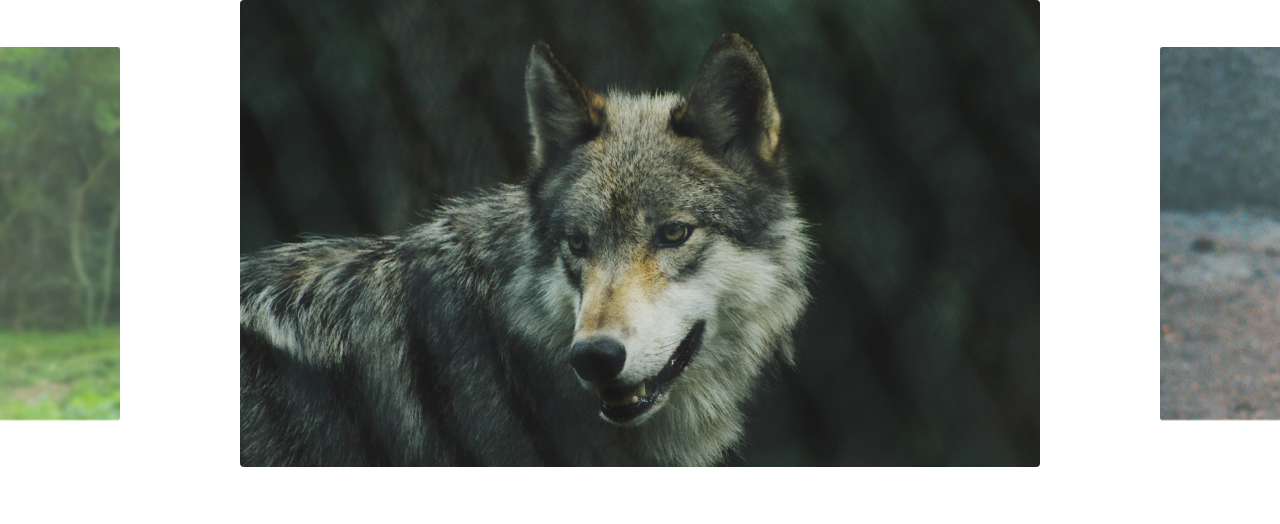
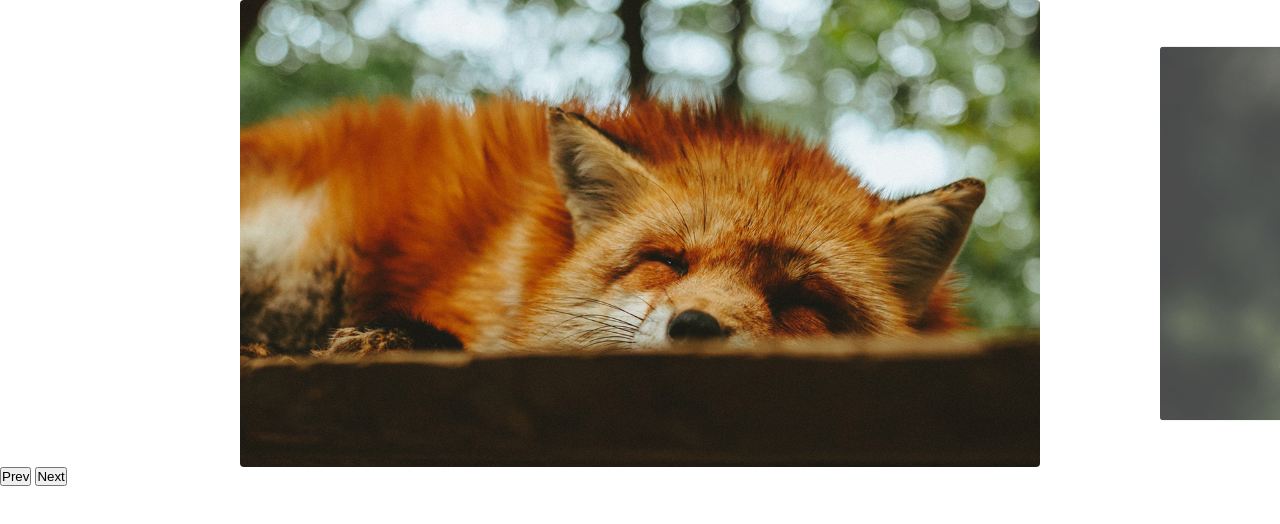
Before and after one commit to KLusvarghi/Slides, a plain HTML site: page index.html in a window 1280 px wide. Drawn offline with Linux system fonts and the light colour scheme.

Commit message:
navegação por botão atualizada

```diff
--- a/index.html
+++ b/index.html
@@ -18,6 +18,10 @@
         <li><img src="img/foto6.jpg" alt="foto6" /></li>
       </ul>
     </div>
+    <div class="arrow-nav">
+      <button class="prev">Prev</button>
+      <button class="next">Next</button>
+    </div>
     <script src="js/script.js" type="module"></script>
   </body>
 </html>
--- a/js/script.js
+++ b/js/script.js
@@ -1,7 +1,7 @@
-import Slide from './slide.js';
+import {Slidenav} from './slide.js';
 
-const slide = new Slide('.slide', '.slide-wrapper');
+const slide = new Slidenav('.slide', '.slide-wrapper');
 slide.init()
 
-slide.changeSlide(4)
-slide.activePrevSlide()
+
+slide.addArrow('.prev', '.next')
--- a/js/slide.js
+++ b/js/slide.js
@@ -1,7 +1,7 @@
 // lembrando que o debounce serve para que ative uma quantidade menor o evento desejado, conforme o tempo passado
 import debounce from './debounce.js' // tendo que ativar o debounce sempre quando fazemos o bind
 
-export default class Slide {
+export class Slide {
   constructor(slide, wrapper) {
     this.slide = document.querySelector(slide);
     this.wrapper = document.querySelector(wrapper);
@@ -177,6 +177,9 @@ export default class Slide {
     this.onMove = this.onMove.bind(this);
     this.onEnd = this.onEnd.bind(this);
     this.onResize = debounce(this.onResize.bind(this), 200) // tendo que ativar o debounce sempre quando fazemos o bind
+
+    this.activePrevSlide = this.activePrevSlide.bind(this);
+    this.activeNextSlide = this.activeNextSlide.bind(this);
   }
 
   init() {
@@ -185,6 +188,25 @@ export default class Slide {
     this.addSlideEvents();
     this.slidesConfig();
     this.addResizeEvent()
+    this.changeSlide(0) //ativando um slide inicial
     return this;
   }
 }
+
+
+
+// criando outra classe que extendo da classe "slide", possuindo os mesmo métodos e atributos
+export class Slidenav extends Slide {
+
+    addArrow(prev, next) {
+      this.prevElement = document.querySelector(prev)
+      this.nextElement = document.querySelector(next)
+      this.addArrowEvent()
+    }
+
+
+    addArrowEvent(){
+      this.prevElement.addEventListener("click", this.activePrevSlide)
+      this.nextElement.addEventListener("click", this.activeNextSlide)
+    }
+}
```
